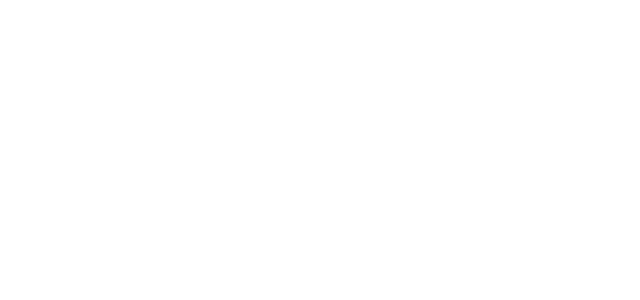
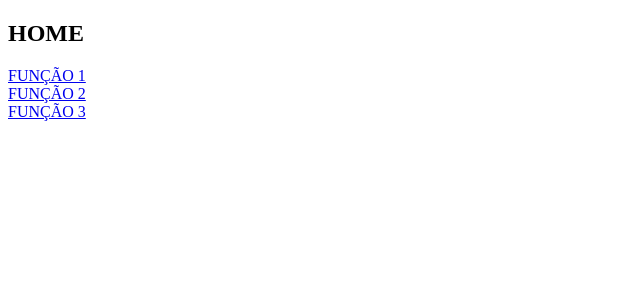
Before and after one commit to manuellashinee/prova-surpresa, a React (Create React App) app in the folder site/: page / in a window 1280 px wide. Before the commit this address had no page. Shown: the top 300 px of the page, without its empty margins (0-640 px from the left). Built offline with nearby package versions, Linux system fonts and the light colour scheme.

Commit message:
eu me amo

```diff
--- a/site/src/index.js
+++ b/site/src/index.js
@@ -1,14 +1,13 @@
 import React from 'react';
 import ReactDOM from 'react-dom/client';
 import './index.scss';
-import App from './App';
 import Rotas from './routes';
 
 
 const root = ReactDOM.createRoot(document.getElementById('root'));
 root.render(
   <React.StrictMode>
-    <App />
+
     <Rotas/>
   </React.StrictMode>
 );
--- a/site/src/pages/exer2/index.js
+++ b/site/src/pages/exer2/index.js
@@ -1,4 +1,11 @@
+import { useState } from 'react'
 import './index.scss'
 export default function Signos() {
+     const [dia, setDia] = useState();
+     const [mes, setMes] = useState();
+
+     function libra(){
+
+     }
 
 }
--- /dev/null
+++ b/site/src/pages/home/index.js
@@ -0,0 +1,15 @@
+import './index.scss'
+import { Link } from 'react-router-dom';
+
+export default function Home() {
+    return(
+        <section>
+            <h1>HOME</h1>
+            <div className='principal'>
+            <Link to='/exer1'>FUNÇÃO 1</Link>
+            <Link to='/exer2'>FUNÇÃO 2</Link>
+            <Link to='/exer3'>FUNÇÃO 3</Link>
+            </div>
+        </section>
+    );
+}
--- /dev/null
+++ b/site/src/pages/home/index.scss
@@ -0,0 +1,4 @@
+.principal{
+    display: flex;
+    flex-direction: column;
+}
--- a/site/src/routes.js
+++ b/site/src/routes.js
@@ -2,6 +2,7 @@
 import Signos from './pages/exer2';
 import Sorvete from './pages/exer1';
 import Kilo from './pages/exer3';
+import Home from './pages/home';
 
 export default function Rotas (){
   return(
@@ -11,6 +12,7 @@
       <Route path='/exer1' element={<Sorvete/>}/>
       <Route path='/exer2' element={<Signos/>}/>
       <Route path='/exer3' element={<Kilo/>}/>
+      <Route path='/' element={<Home/>}/>
   </Routes>
   </BrowserRouter>
   );
```
